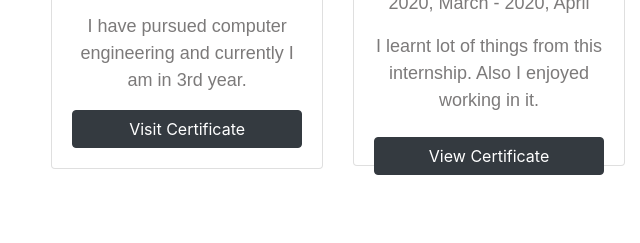
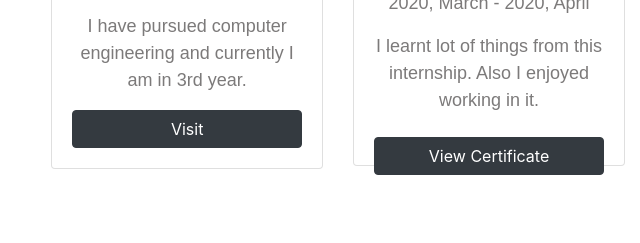
Before and after one commit to shrishti-04/MyPortfolio, a plain HTML site: page index.html in a window 1280 px wide. Shown: the part 3027-3270 px from the top of the page, 0-640 px from the left. Drawn offline with nearby package versions, Linux system fonts and the light colour scheme; a web font is replaced by a local one.

Commit message:
Update index.html

```diff
--- a/index.html
+++ b/index.html
@@ -285,7 +285,7 @@
                     <p>2019-present</p>
                     <p style="margin-top:10px">I have pursued computer engineering and currently I am in 3rd year.</p>
                     <!-- <a href="https://universalcollegeofengineering.edu.in/"><button type="button" class="btn btn-outline-dark btn-block">Visit here</button></a> -->
-                    <button type="button" class="btn btn-dark btn-block"><a href="https://universalcollegeofengineering.edu.in/" style="color:white; text-decoration:none;">Visit Certificate</a></button>
+                    <button type="button" class="btn btn-dark btn-block"><a href="https://universalcollegeofengineering.edu.in/" style="color:white; text-decoration:none;">Visit</a></button>
                   </div>
                 </div>
               </div>
```
